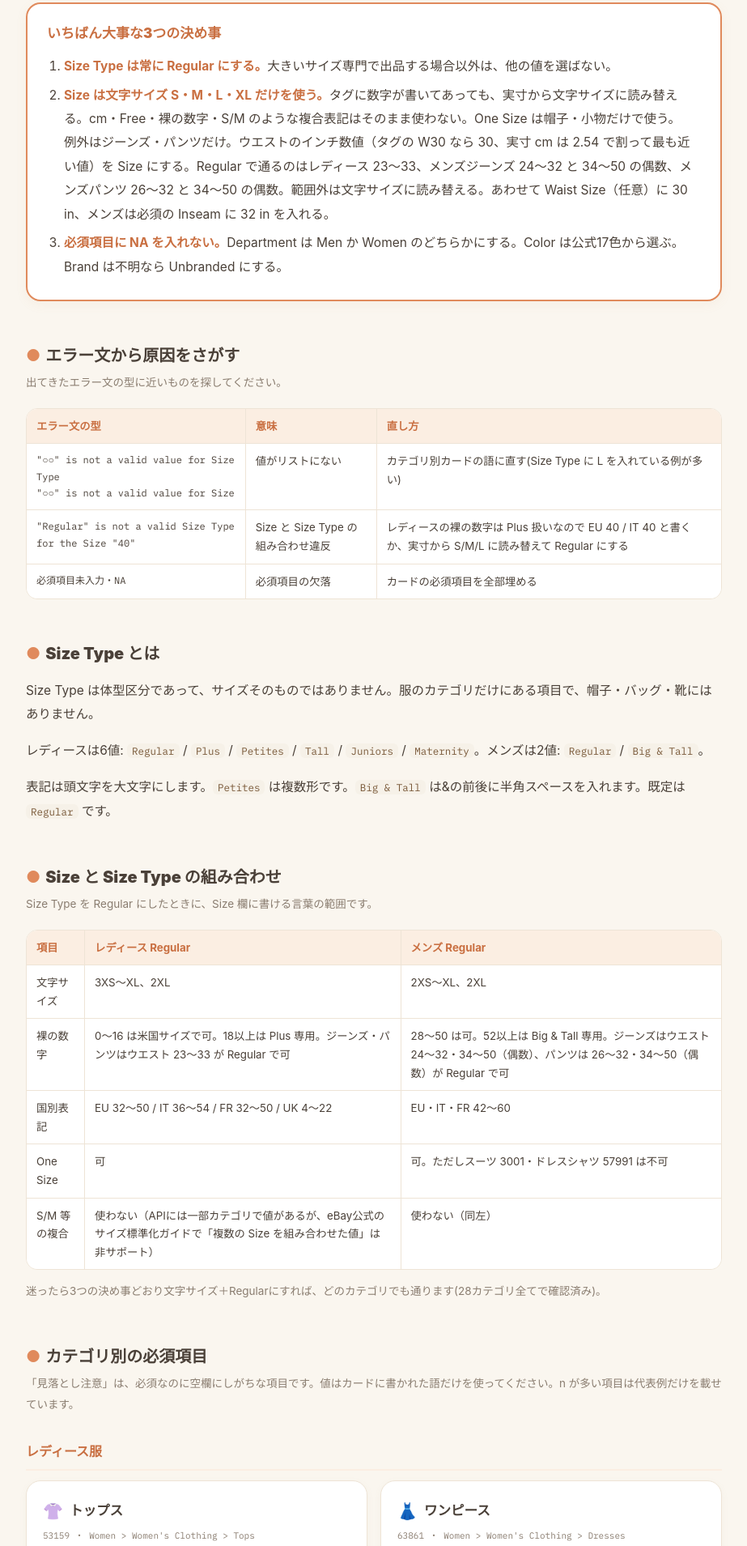
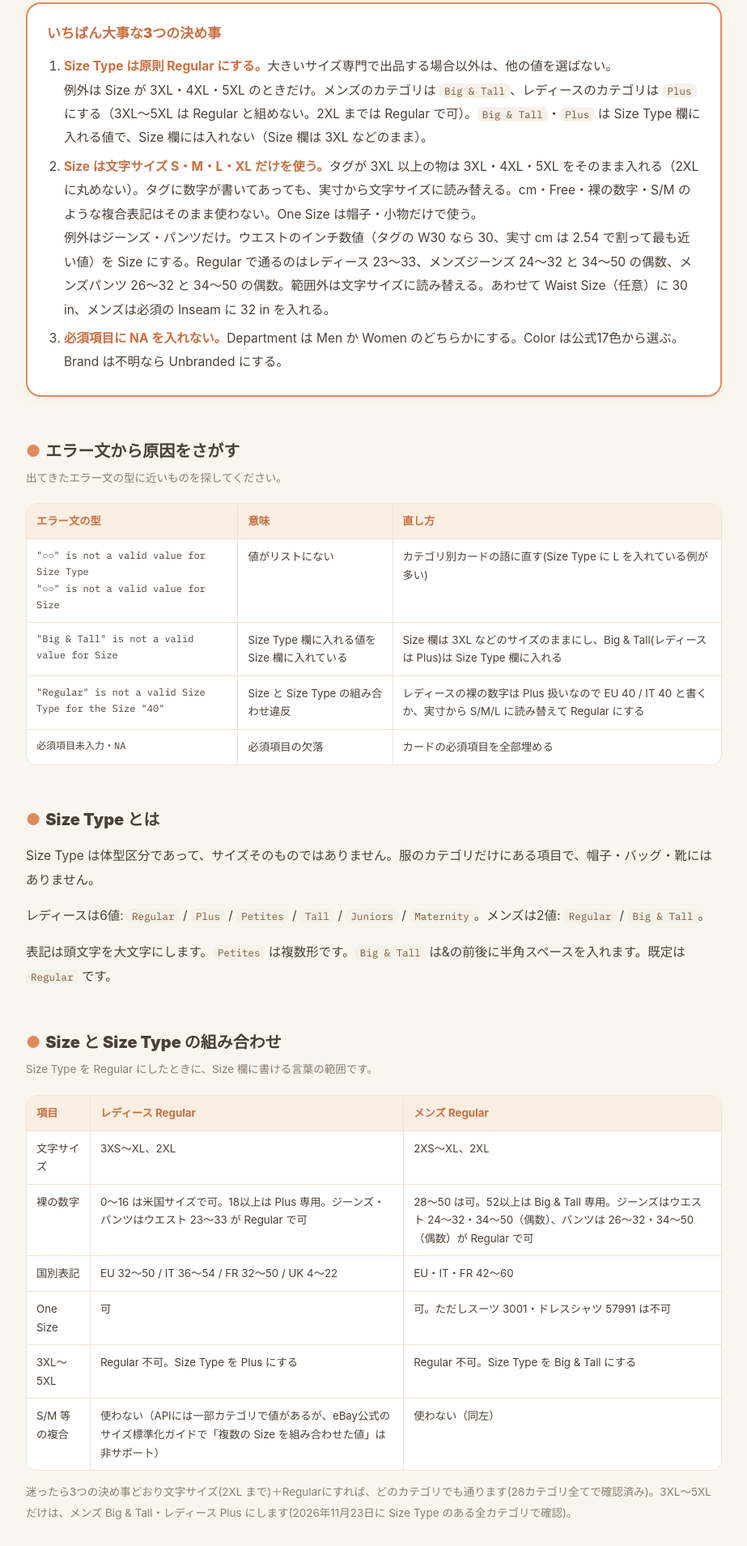
Before and after one commit to naokijodan/ebay-size-guide, a plain HTML site: page index.html in a window 1280 px wide. Shown: the part 316-2225 px from the top of the page at 81% size, without its empty margins (178-1101 px from the left). Drawn offline with Linux system fonts and the light colour scheme; a web font is replaced by a local one.

Commit message:
3XL〜5XL は Regular 不可: メンズ Big & Tall・レディース Plus（Taxonomy API 2026-11-23 実測）。Big & Tall を Size 欄に入れたときのエラーを追加
Co-Authored-By: Claude Opus 5.5 <noreply@anthropic.com>
Claude-Session: https://claude.ai/code/session_018hdyRdfBHWn4rw5mR24k8j

```diff
--- a/index.html
+++ b/index.html
@@ -86,8 +86,8 @@ pre.inst{background:var(--card);border:1.5px solid var(--line);border-radius:18p
 <div class="bigpoint">
 <p class="bp-title">いちばん大事な3つの決め事</p>
 <ol>
-<li><b>Size Type は常に Regular にする。</b>大きいサイズ専門で出品する場合以外は、他の値を選ばない。</li>
-<li><b>Size は文字サイズ S・M・L・XL だけを使う。</b>タグに数字が書いてあっても、実寸から文字サイズに読み替える。cm・Free・裸の数字・S/M のような複合表記はそのまま使わない。One Size は帽子・小物だけで使う。<br>例外はジーンズ・パンツだけ。ウエストのインチ数値（タグの W30 なら 30、実寸 cm は 2.54 で割って最も近い値）を Size にする。Regular で通るのはレディース 23〜33、メンズジーンズ 24〜32 と 34〜50 の偶数、メンズパンツ 26〜32 と 34〜50 の偶数。範囲外は文字サイズに読み替える。あわせて Waist Size（任意）に 30 in、メンズは必須の Inseam に 32 in を入れる。</li>
+<li><b>Size Type は原則 Regular にする。</b>大きいサイズ専門で出品する場合以外は、他の値を選ばない。<br>例外は Size が 3XL・4XL・5XL のときだけ。メンズのカテゴリは <code>Big &amp; Tall</code>、レディースのカテゴリは <code>Plus</code> にする（3XL〜5XL は Regular と組めない。2XL までは Regular で可）。<code>Big &amp; Tall</code>・<code>Plus</code> は Size Type 欄に入れる値で、Size 欄には入れない（Size 欄は 3XL などのまま）。</li>
+<li><b>Size は文字サイズ S・M・L・XL だけを使う。</b>タグが 3XL 以上の物は 3XL・4XL・5XL をそのまま入れる（2XL に丸めない）。タグに数字が書いてあっても、実寸から文字サイズに読み替える。cm・Free・裸の数字・S/M のような複合表記はそのまま使わない。One Size は帽子・小物だけで使う。<br>例外はジーンズ・パンツだけ。ウエストのインチ数値（タグの W30 なら 30、実寸 cm は 2.54 で割って最も近い値）を Size にする。Regular で通るのはレディース 23〜33、メンズジーンズ 24〜32 と 34〜50 の偶数、メンズパンツ 26〜32 と 34〜50 の偶数。範囲外は文字サイズに読み替える。あわせて Waist Size（任意）に 30 in、メンズは必須の Inseam に 32 in を入れる。</li>
 <li><b>必須項目に NA を入れない。</b>Department は Men か Women のどちらかにする。Color は公式17色から選ぶ。Brand は不明なら Unbranded にする。</li>
 </ol>
 </div>
@@ -101,6 +101,11 @@ pre.inst{background:var(--card);border:1.5px solid var(--line);border-radius:18p
 <td class="q">&quot;○○&quot; is not a valid value for Size Type<br>&quot;○○&quot; is not a valid value for Size</td>
 <td>値がリストにない</td>
 <td>カテゴリ別カードの語に直す(Size Type に L を入れている例が多い)</td>
+</tr>
+<tr>
+<td class="q">&quot;Big &amp; Tall&quot; is not a valid value for Size</td>
+<td>Size Type 欄に入れる値を Size 欄に入れている</td>
+<td>Size 欄は 3XL などのサイズのままにし、Big &amp; Tall(レディースは Plus)は Size Type 欄に入れる</td>
 </tr>
 <tr>
 <td class="q">&quot;Regular&quot; is not a valid Size Type for the Size &quot;40&quot;</td>
@@ -129,10 +134,11 @@ pre.inst{background:var(--card);border:1.5px solid var(--line);border-radius:18p
 <tr><td>裸の数字</td><td>0〜16 は米国サイズで可。18以上は Plus 専用。ジーンズ・パンツはウエスト 23〜33 が Regular で可</td><td>28〜50 は可。52以上は Big &amp; Tall 専用。ジーンズはウエスト 24〜32・34〜50（偶数）、パンツは 26〜32・34〜50（偶数）が Regular で可</td></tr>
 <tr><td>国別表記</td><td>EU 32〜50 / IT 36〜54 / FR 32〜50 / UK 4〜22</td><td>EU・IT・FR 42〜60</td></tr>
 <tr><td>One Size</td><td>可</td><td>可。ただしスーツ 3001・ドレスシャツ 57991 は不可</td></tr>
+<tr><td>3XL〜5XL</td><td>Regular 不可。Size Type を Plus にする</td><td>Regular 不可。Size Type を Big &amp; Tall にする</td></tr>
 <tr><td>S/M 等の複合</td><td>使わない（APIには一部カテゴリで値があるが、eBay公式のサイズ標準化ガイドで「複数の Size を組み合わせた値」は非サポート）</td><td>使わない（同左）</td></tr>
 </table>
 </div>
-<p class="h2sub">迷ったら3つの決め事どおり文字サイズ＋Regularにすれば、どのカテゴリでも通ります(28カテゴリ全てで確認済み)。</p>
+<p class="h2sub">迷ったら3つの決め事どおり文字サイズ(2XL まで)＋Regularにすれば、どのカテゴリでも通ります(28カテゴリ全てで確認済み)。3XL〜5XL だけは、メンズ Big &amp; Tall・レディース Plus にします(2026年11月23日に Size Type のある全カテゴリで確認)。</p>
 
 <h2><span class="mark">●</span>カテゴリ別の必須項目</h2>
 <p class="h2sub">「見落とし注意」は、必須なのに空欄にしがちな項目です。値はカードに書かれた語だけを使ってください。n が多い項目は代表例だけを載せています。</p>
@@ -448,8 +454,8 @@ pre.inst{background:var(--card);border:1.5px solid var(--line);border-radius:18p
 <pre class="inst" id="instText">eBayのアパレル出品ルールを、翻訳・出品作成のスキルに追加してください。
 
 【3つの決め事】
-Size Type は常に Regular にする。大きいサイズ専門で出品する場合だけ例外にする。
-Size は文字サイズ S、M、L、XL だけを使う。タグが数字でも実寸から文字に読み替える。cm、Free、裸の数字、S/Mのような複合表記はそのまま使わない。One Size は帽子と小物だけで使う。
+Size Type は原則 Regular にする。大きいサイズ専門で出品する場合と、Size が 3XL・4XL・5XL の場合だけ例外にする。3XL〜5XL は Regular と組めないので、メンズのカテゴリは Big &amp; Tall、レディースのカテゴリは Plus にする(2XLまではRegularで可)。Big &amp; Tall と Plus は Size Type 欄に入れる値で、Size 欄には入れない(Size 欄は 3XL などのまま)。
+Size は文字サイズ S、M、L、XL だけを使う。タグが3XL以上の物は3XL、4XL、5XLをそのまま入れる(2XLに丸めない)。タグが数字でも実寸から文字に読み替える。cm、Free、裸の数字、S/Mのような複合表記はそのまま使わない。One Size は帽子と小物だけで使う。
 例外はジーンズ・パンツ(レディース11554・63863、メンズ11483・57989)だけで、ウエストのインチ数値をSizeにする(タグのW30なら30、実寸cmは2.54で割って最も近い値)。Regularで通る値はレディース23から33、メンズジーンズ24から32と34から50の偶数、メンズパンツ26から32と34から50の偶数。範囲外は文字サイズに読み替える。あわせてWaist Size(任意)に30 in、メンズは必須のInseamに32 inを入れる。
 必須項目に NA を入れない。Department は Men か Women のどちらかにする。Color は公式17色から選ぶ。Brand は不明なら Unbranded にする。
 
@@ -464,7 +470,7 @@ One Sizeは、レディース・メンズとも基本的に使えるが、メン
 S/Mのような複合表記(1つのSize欄に複数サイズ)は、全カテゴリで使わない。eBay公式のサイズ標準化ガイドで「S/M/Lなど複数のSizeを組み合わせた値」は非サポートとされている。
 
 【書き込み後の確認】
-書き込みが終わったら、Size Type に文字サイズが入っていないこと、必須項目に NA や空欄が無いことを機械的に確認する。</pre>
+書き込みが終わったら、Size Type に文字サイズが入っていないこと、Size 欄に Regular・Big &amp; Tall・Plus などの体型区分が入っていないこと、Size が3XLから5XLの行の Size Type がメンズ Big &amp; Tall・レディース Plus であること、必須項目に NA や空欄が無いことを機械的に確認する。</pre>
 </div>
 
 <p class="src">出典: eBay公式 Taxonomy API(getItemAspectsForCategory、EBAY_US)を2026年9月2日に取得したデータです。対象は28カテゴリです。注記: API上 Size は自由入力(FREE_TEXT)と表示されますが、eBay公式のサイズ標準化ガイドは「FREE_TEXT と表示されていても任意のテキストは使えず、APIが返す標準値またはドロップダウン値だけを使う」と明記しています。実運用でもリスト外の値は弾かれています。大文字・小文字やアクセント記号の違いで弾かれるかどうかは未確認です。<br>公式ガイド: <a href="https://ebay.co.jp/knowledge/listing1/size-standardization-guide" target="_blank" rel="noopener">ApparelとFootwear リスティングのサイズ標準化ガイド（eBay Japan、2026年8月後半〜10月末に順次適用）</a></p>
```
